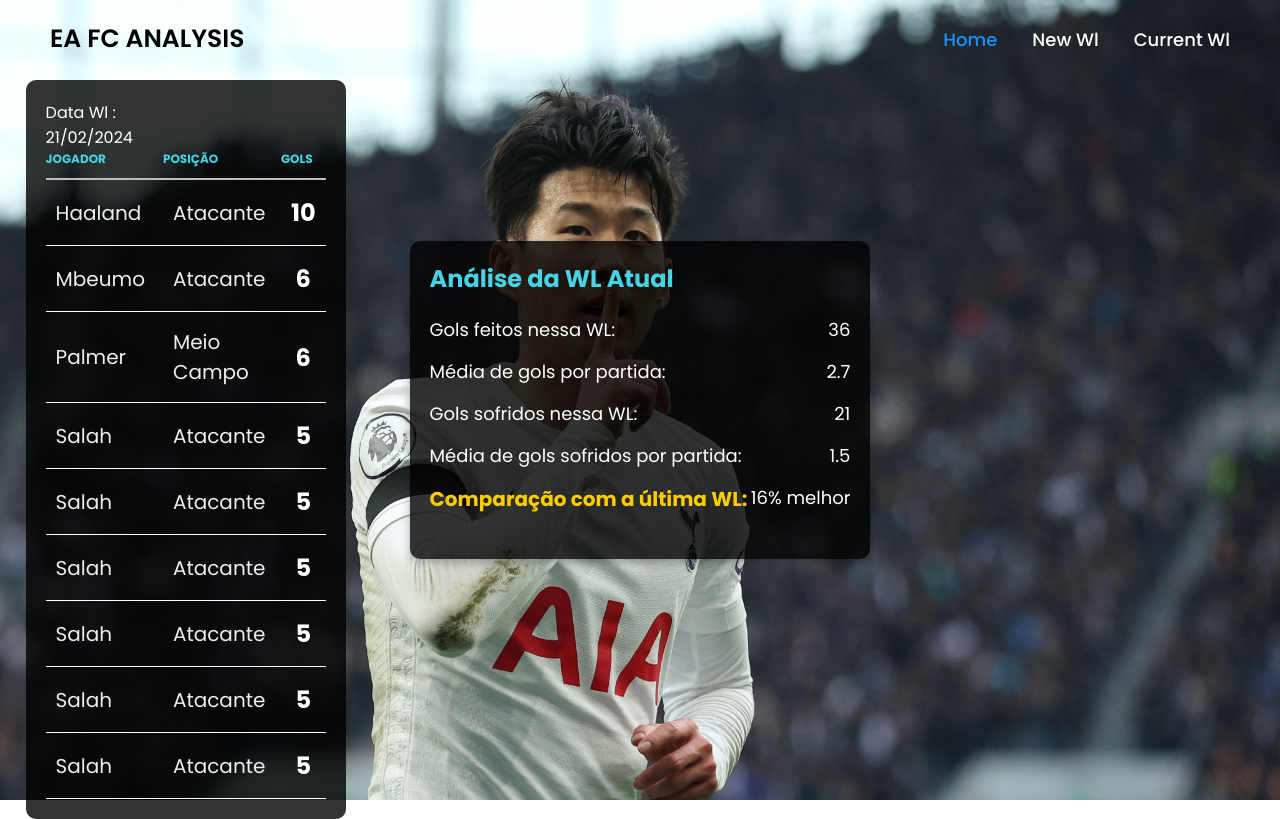
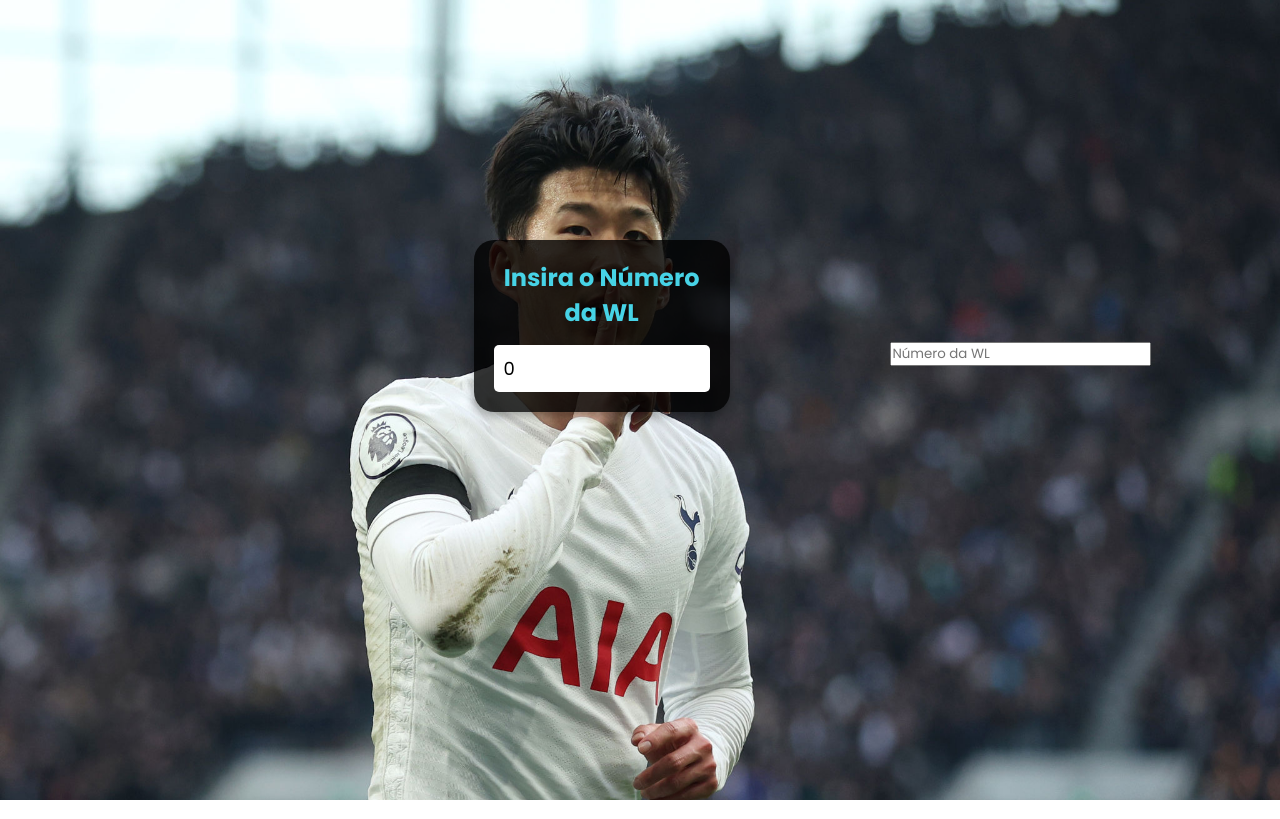
Before and after one commit to S41T4M4/ea-fc-wl-analysis, an Angular app: page /current-wl in a window 1280 px wide. Built offline with nearby package versions, Linux system fonts and the light colour scheme.

Commit message:
Gráfico de análise de wl adicionado

```diff
--- a/package.json
+++ b/package.json
@@ -18,6 +18,7 @@
     "@angular/platform-browser": "^17.3.0",
     "@angular/platform-browser-dynamic": "^17.3.0",
     "@angular/router": "^17.3.0",
+    "highcharts-angular": "^4.0.1",
     "rxjs": "~7.8.0",
     "tslib": "^2.3.0",
     "zone.js": "~0.14.3"
--- a/src/app/current-wl.service.ts
+++ b/src/app/current-wl.service.ts
@@ -1,9 +1,24 @@
 import { Injectable } from '@angular/core';
+import { HttpClient } from '@angular/common/http';
+import { Observable, raceWith } from 'rxjs';
+import { StatsWl } from './current-wl/stats-wl-model';
 
 @Injectable({
   providedIn: 'root'
 })
 export class CurrentWlService {
+  private apiUrl = 'https://localhost:7136/api';
 
-  constructor() { }
-}
+  constructor(private http : HttpClient) { }
+
+  getJogadoresByWl(id_wl:number):Observable<any>{
+     return this.http.get<any>(`${this.apiUrl}/jogador/getJogadoresByWl/${id_wl}`);
+    }
+
+
+    getWlById(id_wl:number):Observable<any>{
+      return this.http.get<any>(`${this.apiUrl}/weekendLeague/getWlById/${id_wl}`);
+
+    }
+
+  }
--- a/src/app/current-wl/current-wl.component.css
+++ b/src/app/current-wl/current-wl.component.css
@@ -1,13 +1,56 @@
 @keyframes fadeIn {
   0% {
     opacity: 0;
-    transform: translateY(20px); /* Move o conteúdo para baixo inicialmente */
+    transform: translateY(20px);
   }
   100% {
     opacity: 1;
-    transform: translateY(0); /* Traz o conteúdo para a posição original */
-  }
+    transform: translateY(0);
 }
+}
+.home-content {
+  display: flex;
+  align-items: center;
+  justify-content: center;
+}
+.ranking-analysis-wrapper {
+  display: flex;
+  flex-direction: column;
+  align-items: flex-start;
+  gap: 20px;
+}
+.input-wl {
+  width: 20%;
+  background-color: rgba(0, 0, 0, 0.8);
+  color: #fff;
+  padding: 20px;
+  border-radius: 20px;
+  box-shadow: 0px 4px 10px rgba(0, 0, 0, 0.3);
+  text-align: center;
+  opacity: 0;
+  animation: fadeIn 1s ease-in-out forwards;
+  animation-delay: 0.2s;
+  position:fixed;
+  top: 30%;
+  left: 37%;
+  right: 50%;
+  transform: translate(-50%, -50%);
+}
+
+.input-wl h1 {
+  font-size: 24px;
+  margin-bottom: 15px;
+  color: #47d3e6;
+}
+
+.input-wl input {
+  width: 100%;
+  padding: 10px;
+  font-size: 18px;
+  border-radius: 5px;
+  border: none;
+}
+
 
 .home {
   height: 100vh;
@@ -71,34 +114,66 @@
   color: #ffffff;
   text-align: center;
 }
-
 .analysis-section {
-  width: 45%;
-  background-color: rgba(0, 0, 0, 0.8);
+  width: 100%;
+  max-width: 600px;
+  background-color: rgba(50, 50, 50, 0.8);
   color: #fff;
   padding: 20px;
   border-radius: 10px;
-  box-shadow: 0px 4px 10px rgba(0, 0, 0, 0.3);
-  opacity: 0; /* Inicia invisível */
+  box-shadow: 0px 4px 8px rgba(0, 0, 0, 0.3);
+  opacity: 0;
   animation: fadeIn 1s ease-in-out forwards;
   animation-delay: 0.6s;
+  display: flex;
+  flex-direction: column;
+  gap: 8px;
+  font-size: 12px;
+  position: absolute;
+  top: 50%;
+  left: 2%;
+  transform: translate(-50%, -50%);
+}
+.analysis-chart-container {
+  position: absolute;
+  top: 40%;
+  right: 2%;
+  width: 30%;
+  padding: 20px;
+  border-radius: 10px;
+
 }
 
+#analysis-chart {
+  width: 100%;
+  height: 300px;
+}
+
+
+.ranking-table {
+  width: 100%;
+  max-width: 600px;
+  margin-bottom: 20px;
+  background-color: rgba(0, 0, 0, 0.8);
+  border-radius: 10px;
+  padding: 20px;
+}
 .analysis-section h2 {
-  font-size: 24px;
-  margin-bottom: 20px;
+  font-size: 16px;
   color: #47d3e6;
+  margin-bottom: 8px;
+  text-align: center;
 }
 
 .analysis-item, .analysis-comparison {
-  font-size: 18px;
-  margin-bottom: 15px;
+  font-size: 12px;
   display: flex;
   justify-content: space-between;
+  margin-bottom: 5px;
 }
 
 .analysis-comparison h3 {
-  font-size: 20px;
+  font-size: 14px;
   color: #ffcc00;
-  margin-bottom: 10px;
+  margin-bottom: 6px;
 }
--- a/src/app/current-wl/current-wl.component.html
+++ b/src/app/current-wl/current-wl.component.html
@@ -1,104 +1,57 @@
-<app-header [logoColor]="titleColor"></app-header>
 <section class="home">
-  <div class="home-content">
+  <div class="input-wl" *ngIf="!isTrue">
+    <h1>Insira o Número da WL</h1>
+    <input [(ngModel)]="id_wl" placeholder="Número da WL" (keyup.enter)="onWlSubmit()" />
+  </div>
+
+  <div class="home-content" *ngIf="isTrue">
+    <div class="ranking-analysis-wrapper"> <!-- Wrapper para organização vertical -->
       <div class="ranking-table">
         <table>
           <thead [ngStyle]="{'color': 'white'}">
-          Data Wl : 21/02/2024
             <tr>
               <th>JOGADOR</th>
+              <th>OVERALL</th>
               <th>POSIÇÃO</th>
               <th>GOLS</th>
             </tr>
           </thead>
-        <tbody>
+          <tbody *ngFor="let stat of stats">
             <tr>
-
-            <td>Haaland</td>
-            <td>Atacante</td>
-            <td class="goals">10</td>
-          </tr>
-          <tr>
-
-            <td>Mbeumo</td>
-            <td>Atacante</td>
-            <td class="goals">6</td>
-          </tr>
-          <tr>
-
-            <td>Palmer</td>
-            <td>Meio Campo</td>
-            <td class="goals">6</td>
-          </tr>
-          <tr>
-
-            <td>Salah</td>
-            <td>Atacante</td>
-            <td class="goals">5</td>
-          </tr>
-          <tr>
-
-            <td>Salah</td>
-            <td>Atacante</td>
-            <td class="goals">5</td>
-          </tr>
-          <tr>
-
-            <td>Salah</td>
-            <td>Atacante</td>
-            <td class="goals">5</td>
-          </tr>
-          <tr>
-
-            <td>Salah</td>
-            <td>Atacante</td>
-            <td class="goals">5</td>
-          </tr>
-          <tr>
-
-            <td>Salah</td>
-            <td>Atacante</td>
-            <td class="goals">5</td>
-          </tr>
-          <tr>
-
-            <td>Salah</td>
-            <td>Atacante</td>
-            <td class="goals">5</td>
+              <td>{{ stat.nome }}</td>
+              <td>{{ stat.overall }}</td>
+              <td>{{ stat.posicao | uppercase }}</td>
+              <td>{{ stat.gols_marcados_na_wl }}</td>
             </tr>
           </tbody>
         </table>
-      <div class='analysis-wl'>
+      </div>
 
-
+      <div class="analysis-section" *ngIf="weekendLeague">
+        <h2>Análise da WL do dia: {{weekendLeague.data}}</h2>
+        <div class="analysis-item">
+          <span>Gols feitos nessa WL:</span>
+          <span id="gols-feitos">{{totalGols}}</span>
+        </div>
+        <div class="analysis-item">
+          <span>Média de gols por partida:</span>
+          <span id="gols-feitos">{{mediaWl | number: '1.2-2' }}</span>
+        </div>
+        <div class="analysis-item">
+          <span>Gols sofridos nessa WL:</span>
+          <span id="gols-feitos">{{weekendLeague.gols_sofridos}}</span>
+        </div>
+        <div class="analysis-item">
+          <span>Média de gols sofridos por partida :</span>
+          <span id="gols-feitos">{{mediaGolsSofridos | number: '1.2-2'}}</span>
         </div>
       </div>
-
+    </div>
+  </div>
+  <div class="analysis-chart-container">
+    <input placeholder="Número da WL"/>
+    <div id="analysis-chart"></div>
   </div>
 
 
-  <div class="analysis-section">
-      <h2>Análise da WL Atual</h2>
-      <div class="analysis-item">
-        <span>Gols feitos nessa WL:</span>
-        <span id="gols-feitos">36</span> <!-- Dado vindo da API -->
-      </div>
-      <div class="analysis-item">
-        <span>Média de gols por partida:</span>
-        <span id="media-gols">2.7</span> <!-- Dado vindo da API -->
-      </div>
-      <div class="analysis-item">
-        <span>Gols sofridos nessa WL:</span>
-        <span id="gols-sofridos">21</span> <!-- Dado vindo da API -->
-      </div>
-      <div class="analysis-item">
-        <span>Média de gols sofridos por partida:</span>
-        <span id="media-gols-sofridos">1.5</span> <!-- Dado vindo da API -->
-      </div>
-      <div class="analysis-comparison">
-        <h3>Comparação com a última WL:</h3>
-        <span id="comparacao-wl">16% melhor</span> <!-- Dado vindo da API -->
-      </div>
-    </div>
-
 </section>
--- a/src/app/current-wl/current-wl.component.ts
+++ b/src/app/current-wl/current-wl.component.ts
@@ -1,10 +1,100 @@
 import { Component } from '@angular/core';
+import { CurrentWlService } from '../current-wl.service';
+import { StatsWl } from './stats-wl-model';
+import { WeekendLeagueModel } from './wl-model';
+import * as Highcharts from 'highcharts';
 
 @Component({
   selector: 'app-current-wl',
   templateUrl: './current-wl.component.html',
-  styleUrl: './current-wl.component.css'
+  styleUrls: ['./current-wl.component.css']
 })
 export class CurrentWlComponent {
-titleColor = 'black';
+  HighCharts: typeof Highcharts = Highcharts;
+  stats: StatsWl[] = [];
+  weekendLeague: WeekendLeagueModel | null = null;
+  totalGols: number = 0;
+  titleColor = 'black';
+  jogosWl: number = 15;
+  mediaWl: number = 0;
+  isTrue = false;
+  id_wl: number = 0;
+  golsSofridos: number = 0;
+  mediaGolsSofridos: number = 0;
+
+  constructor(private currentWlService: CurrentWlService) {}
+
+  ngOnInit(): void {}
+
+  renderChart(): void {
+    Highcharts.chart('analysis-chart', {
+      chart: {
+        type: 'column',
+        backgroundColor: 'transparent'
+      },
+      title: {
+        text: 'Análise de Gols da WL',
+        style: { color: '#fff' }
+      },
+      xAxis: {
+        categories: ['Gols Feitos', 'Gols Sofridos', 'Média Gols Feitos', 'Média Gols Sofridos'],
+        labels: {
+          style: { color: '#fff' }
+        }
+      },
+      yAxis: {
+        title: {
+          text: 'Quantidade',
+          style: { color: '#fff' }
+        },
+        labels: {
+          style: { color: '#fff' }
+        }
+      },
+      series: [{
+        name: 'Estatísticas',
+        data: [this.totalGols, this.golsSofridos, this.mediaWl, this.mediaGolsSofridos],
+        type: 'column',
+        color: '#47d3e6'
+      }]
+    });
+  }
+
+  onWlSubmit(): void {
+    if (this.id_wl > 0) {
+      this.isTrue = true;
+      this.loadCurrentWl();
+      this.getWlById();
+    }
+  }
+
+  loadCurrentWl(): void {
+    this.currentWlService.getJogadoresByWl(this.id_wl).subscribe((data: StatsWl[]) => {
+      this.stats = data;
+      this.calculaTotalGols();
+      this.calculaMedia();
+    });
+  }
+
+  getWlById(): void {
+    this.currentWlService.getWlById(this.id_wl).subscribe((data: WeekendLeagueModel) => {
+      this.weekendLeague = data;
+      this.golsSofridos = this.weekendLeague.gols_sofridos;
+      this.calcularMediaGolsSofridos();
+
+      this.renderChart();
+    });
+  }
+
+  calculaTotalGols(): void {
+    this.totalGols = this.stats.reduce((acc, stat) => acc + stat.gols_marcados_na_wl, 0);
+  }
+
+  calcularMediaGolsSofridos(): void {
+    this.mediaGolsSofridos = this.golsSofridos / this.jogosWl;
+  }
+
+  calculaMedia(): void {
+    this.mediaWl = this.totalGols / this.jogosWl;
+  }
 }
--- /dev/null
+++ b/src/app/current-wl/stats-wl-model.ts
@@ -0,0 +1,12 @@
+export interface StatsWl {
+  id_jogador: number;
+  nome: string;
+  negociavel: boolean;
+  posicao: string;
+  overall: number;
+  gols_marcados_na_wl: number;
+  assistencias_na_wl: number;
+  weekendLeague :{
+    data: string;
+  }
+}
--- /dev/null
+++ b/src/app/current-wl/wl-model.ts
@@ -0,0 +1,9 @@
+export interface WeekendLeagueModel{
+    id: number;
+    numero_wl:number;
+    vitorias:number;
+    derrotas:number;
+    gols_marcados:number;
+    gols_sofridos: number;
+    data:string;
+}
--- a/src/app/home/home.component.html
+++ b/src/app/home/home.component.html
@@ -14,7 +14,7 @@
       <button routerLink="/">
         Start a New Weekend League
       </button>
-      <button>
+      <button routerLink="current-wl">
         View Current Stats
       </button>
     </div>
```
Also changed, not shown: src/app/app.module.ts (+7 -4 lines), 2 other files (tests, documents, lock files or other folders). Lines whose indentation alone changed are shown as unchanged.
